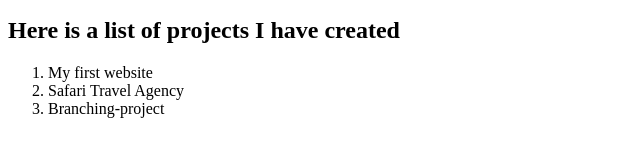
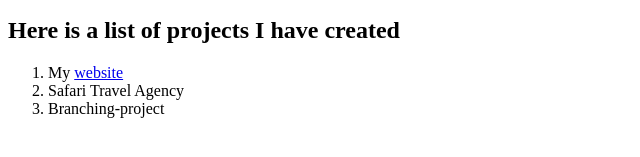
Before and after one commit to Liz-Adhiambo/week1-ip, a plain HTML site: page index.html in a window 1280 px wide. Shown: the part 531-688 px from the top of the page, 0-640 px from the left. Drawn offline with Linux system fonts and the light colour scheme.

Commit message:
added link to my first website github pages

```diff
--- a/index.html
+++ b/index.html
@@ -35,7 +35,7 @@
 <p>All of my clients leave satisfied after working with me! Feel free to reach out to me when you need the perfect design for your website!</p>
 <h2>Here is a list of projects I have created</h2>
 <ol>
-  <li>My first website</li>
+  <li>My <a href="https://liz2222.github.io/my-first-webpage/">website</a></li>
   <li>Safari Travel Agency</li>
   <li>Branching-project</li>
 </ol>
```
